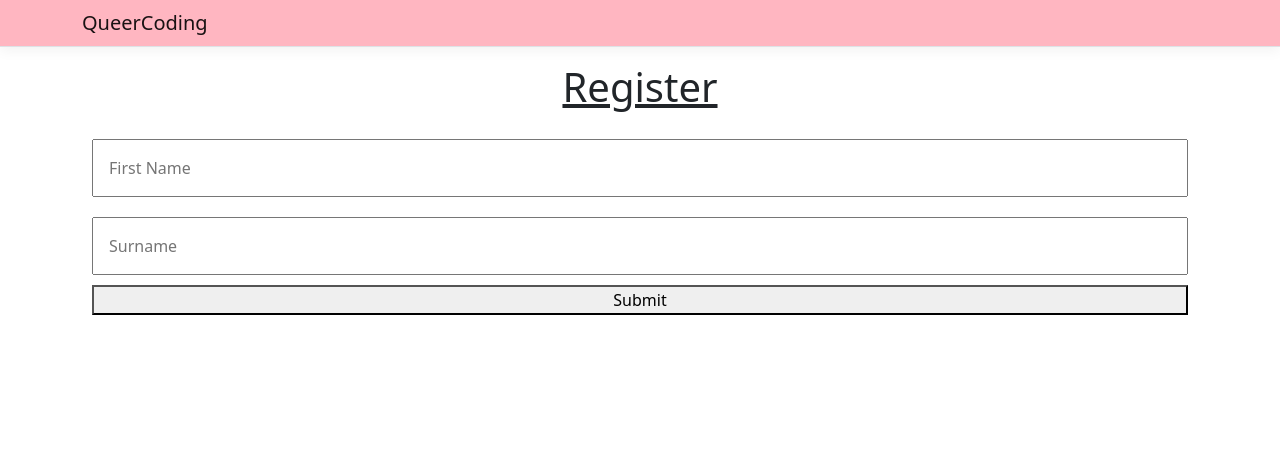
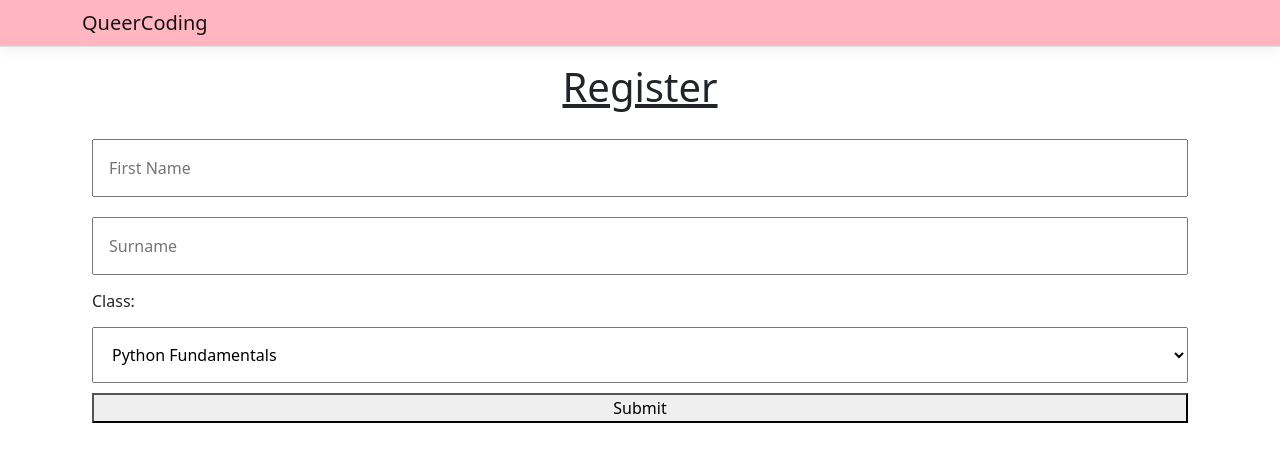
Before and after one commit to EvelynVoce/queer-coding-react, a React (Create React App) app: page /Register in a window 1280 px wide. Shown: the top 462 px of the page. Built offline with nearby package versions, Linux system fonts and the light colour scheme.

Commit message:
Can now select a class to register for

```diff
--- a/src/forms/RegistrationForm.js
+++ b/src/forms/RegistrationForm.js
@@ -19,10 +19,18 @@ export default function RegistrationForm() {
                    {...register("firstName", { required: true })}
             />
             <input className="form-field" placeholder="Surname"
-                   {...register("surname", { required: true, minLength: 8 })}
+                   {...register("surname", { required: true})}
             />
+
+            <label className="my-1"> Class: </label>
+            <select className="form-field">
+                <option value="python"> Python Fundamentals </option>
+                <option value="web"> Web Development </option>
+                <option value="ML-DA"> Machine Learning and Data Analysis </option>
+            </select>
+
             <button type="submit">Submit</button>
-            {errors.surname && <p> Regisration unsuccessful</p>}
+            {(errors.firstName || errors.surname) && <p> Regisration unsuccessful</p>}
 
             {show ?
                 <div className="mt-4 d-flex justify-content-center">
```
